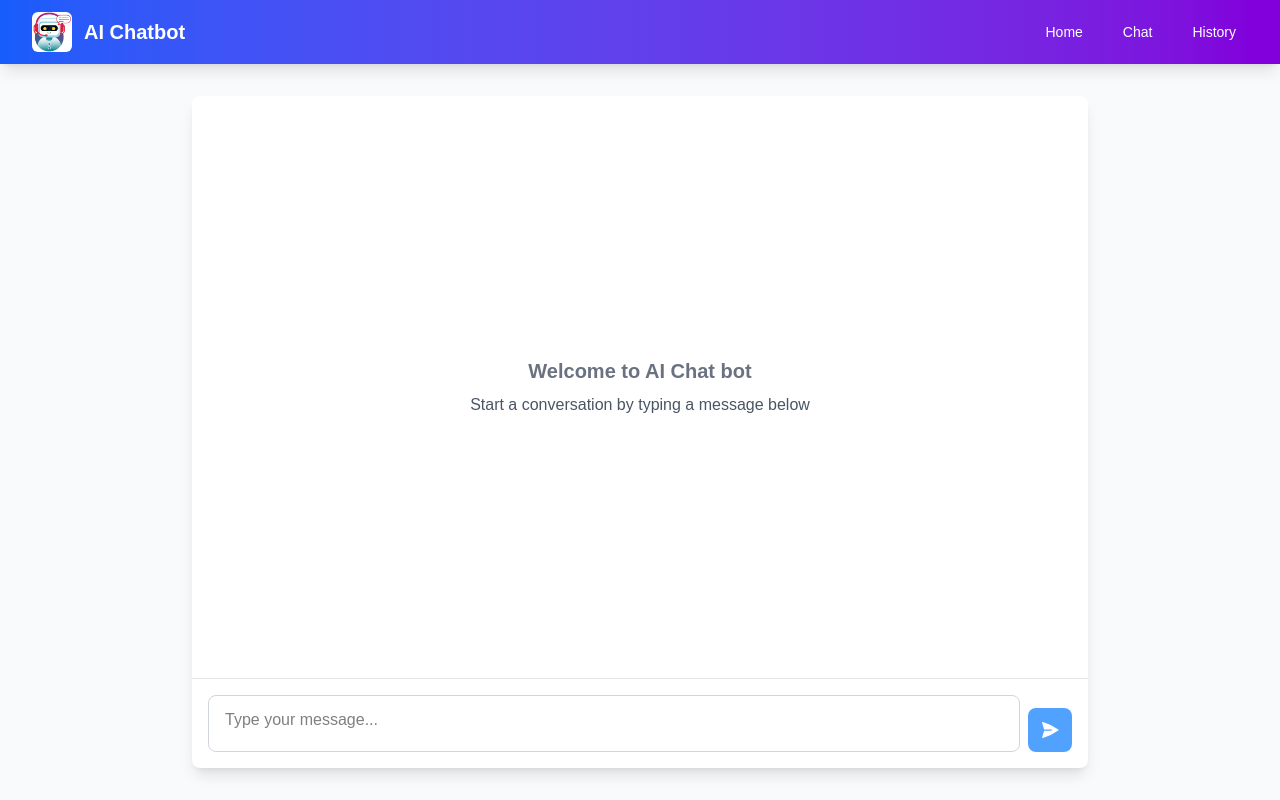
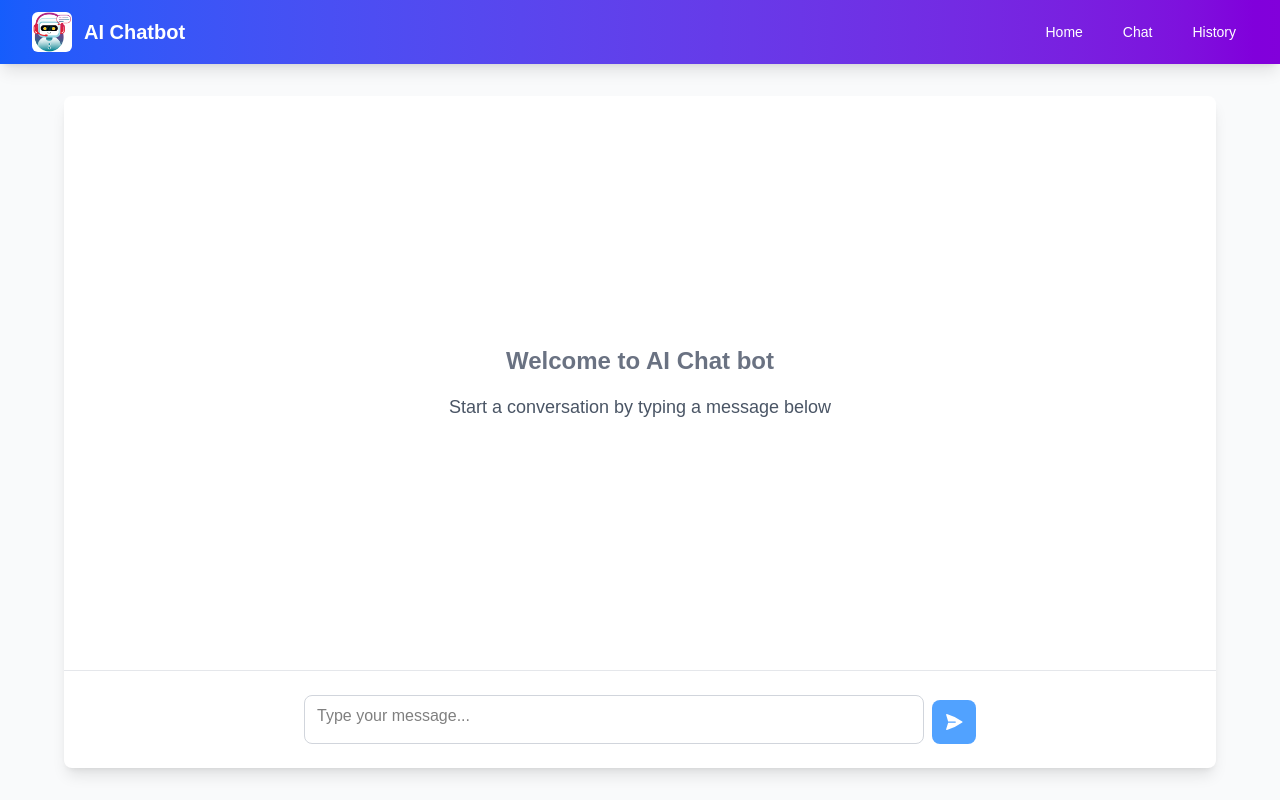
Before and after one commit to Himanshu-coder007/Ai-Chatbot, a Next.js app: page /chat in a window 1280 px wide. Built offline with nearby package versions, Linux system fonts and the light colour scheme.

Commit message:
width increses of chatwindow

```diff
--- a/components/ChatInterface.tsx
+++ b/components/ChatInterface.tsx
@@ -70,12 +70,12 @@ export default function ChatInterface() {
   };
 
   return (
-    <div className="flex flex-col h-full max-w-4xl mx-auto bg-white rounded-lg shadow-lg">
-      <div className="flex-1 overflow-y-auto p-4">
+    <div className="flex flex-col h-full w-full max-w-6xl mx-auto bg-white rounded-lg shadow-lg">
+      <div className="flex-1 overflow-y-auto p-6">
         <MessageList messages={messages} isLoading={isLoading} />
         <div ref={messagesEndRef} />
       </div>
-      <div className="p-4 border-t border-gray-200">
+      <div className="p-6 border-t border-gray-200">
         <MessageInput onSendMessage={handleSendMessage} disabled={isLoading} />
       </div>
     </div>
--- a/components/MessageInput.tsx
+++ b/components/MessageInput.tsx
@@ -25,14 +25,14 @@ export default function MessageInput({ onSendMessage, disabled }: MessageInputPr
   };
 
   return (
-    <div className="flex items-end gap-2">
+    <div className="flex items-end gap-2 max-w-2xl mx-auto">
       <div className="flex-1 border border-gray-300 rounded-lg bg-white focus-within:ring-2 focus-within:ring-blue-500 focus-within:border-transparent text-black">
         <textarea
           value={message}
           onChange={(e) => setMessage(e.target.value)}
           onKeyPress={handleKeyPress}
           placeholder="Type your message..."
-          className="w-full px-4 py-3 resize-none border-none focus:outline-none"
+          className="w-full px-3 py-2 resize-none border-none focus:outline-none"
           rows={1}
           disabled={disabled}
         />
--- a/components/MessageList.tsx
+++ b/components/MessageList.tsx
@@ -11,9 +11,9 @@ export default function MessageList({ messages, isLoading }: MessageListProps) {
   if (messages.length === 0) {
     return (
       <div className="flex flex-col items-center justify-center h-full text-gray-500">
-        <div className="text-center p-6">
-          <h3 className="text-xl font-semibold mb-2">Welcome to AI Chat bot</h3>
-          <p className="text-gray-600">Start a conversation by typing a message below</p>
+        <div className="text-center p-8">
+          <h3 className="text-2xl font-semibold mb-4">Welcome to AI Chat bot</h3>
+          <p className="text-gray-600 text-lg">Start a conversation by typing a message below</p>
         </div>
       </div>
     );
@@ -26,7 +26,7 @@ export default function MessageList({ messages, isLoading }: MessageListProps) {
       ))}
       {isLoading && (
         <div className="flex justify-start">
-          <div className="bg-gray-100 rounded-2xl px-4 py-3">
+          <div className="bg-gray-100 rounded-2xl px-5 py-4">
             <LoadingDots />
           </div>
         </div>
```
Lines whose indentation alone changed are shown as unchanged.
